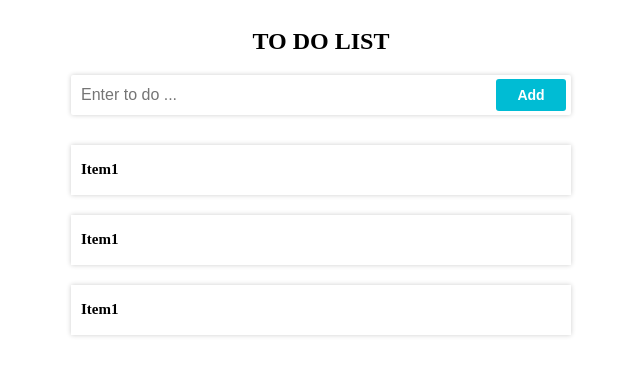
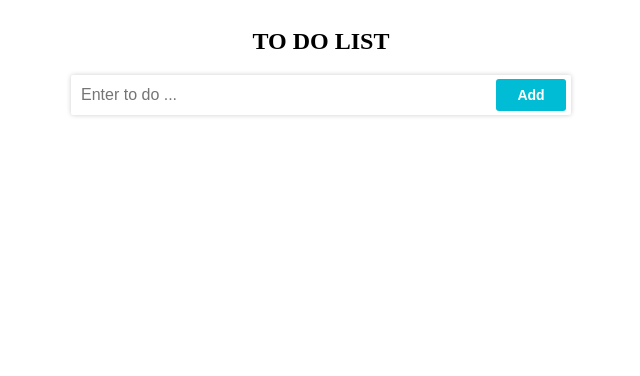
Before and after one commit to canhhuy116/TodoList-ClassComponent, a React (Create React App) app: page / in a window 1280 px wide. Shown: the top 376 px of the page, without its empty margins (319-959 px from the left). Built offline with nearby package versions, Linux system fonts and the light colour scheme.

Commit message:
Disable add btn when empty input

```diff
--- a/src/App.tsx
+++ b/src/App.tsx
@@ -32,7 +32,7 @@ class App extends React.Component<AppProps, AppState> {
       <div className="App">
         <h2>TO DO LIST</h2>
         <Input onClickAddBtn={this.onClickAddBtn} />
-        <TodoList />
+        <TodoList ListJob={this.state.ListJob} />
       </div>
     );
   }
--- a/src/components/Button/Button.tsx
+++ b/src/components/Button/Button.tsx
@@ -3,12 +3,17 @@ import './styleButton.scss';
 
 interface propsBtn {
   nameBtn: string;
+  isEmptyInput: boolean;
   onClickBtn: () => void;
 }
 
-function Button({ nameBtn, onClickBtn }: propsBtn) {
+function Button({ nameBtn, isEmptyInput, onClickBtn }: propsBtn) {
   return (
-    <button className={`${nameBtn}Btn primaryBtn`} onClick={onClickBtn}>
+    <button
+      className={`${nameBtn}Btn primaryBtn`}
+      onClick={onClickBtn}
+      disabled={isEmptyInput}
+    >
       <span className="NameBtn">{nameBtn}</span>
     </button>
   );
--- a/src/components/Input/Input.tsx
+++ b/src/components/Input/Input.tsx
@@ -14,7 +14,6 @@ interface InputProps {
 
 interface InputState {
   textInput: string;
-  isClickedAddBtn: boolean;
 }
 
 class Input extends React.Component<InputProps, InputState> {
@@ -22,12 +21,12 @@ class Input extends React.Component<InputProps, InputState> {
     super(props);
     this.state = {
       textInput: '',
-      isClickedAddBtn: false,
     };
   }
 
   onClickBtn = () => {
-    this.setState({ isClickedAddBtn: true });
+    // this.setState({ isClickedAddBtn: true });
+    this.setState({ textInput: '' });
     const job = { id: v4(), name: this.state.textInput };
     this.props.onClickAddBtn(job);
   };
@@ -39,11 +38,16 @@ class Input extends React.Component<InputProps, InputState> {
           type="text"
           className="inputBox__input"
           placeholder="Enter to do ..."
+          value={this.state.textInput}
           onChange={(event) => {
             this.setState({ textInput: event.target.value });
           }}
         />
-        <Button nameBtn="Add" onClickBtn={this.onClickBtn} />
+        <Button
+          nameBtn="Add"
+          onClickBtn={this.onClickBtn}
+          isEmptyInput={this.state.textInput === ''}
+        />
       </div>
     );
   }
--- a/src/components/Todo/Todo.tsx
+++ b/src/components/Todo/Todo.tsx
@@ -2,7 +2,14 @@ import * as React from 'react';
 import Button from '../Button/Button';
 import './styleTodo.scss';
 
-interface TodoProps {}
+interface Job {
+  id: string;
+  name: string;
+}
+
+interface TodoProps {
+  todo: Job;
+}
 
 interface TodoState {}
 
@@ -11,7 +18,7 @@ class Todo extends React.Component<TodoProps, TodoState> {
     return (
       <div className="todoBox">
         <div className="Todo">
-          <span>Item1</span>
+          <span>{this.props.todo.name}</span>
         </div>
         <div className="Buttons">
           {/* <Button nameBtn="Delete" />
--- a/src/components/TodoList/TodoList.tsx
+++ b/src/components/TodoList/TodoList.tsx
@@ -2,7 +2,13 @@ import * as React from 'react';
 import Todo from '../Todo/Todo';
 import './styleTodoList.scss';
 
-interface TodoListProps {}
+interface Job {
+  id: string;
+  name: string;
+}
+interface TodoListProps {
+  ListJob: Job[];
+}
 
 interface TodoListState {}
 
@@ -10,9 +16,9 @@ class TodoList extends React.Component<TodoListProps, TodoListState> {
   render() {
     return (
       <div className="TodoList">
-        <Todo />
-        <Todo />
-        <Todo />
+        {this.props.ListJob.map((todo) => (
+          <Todo key={todo.id} todo={todo} />
+        ))}
       </div>
     );
   }
```
